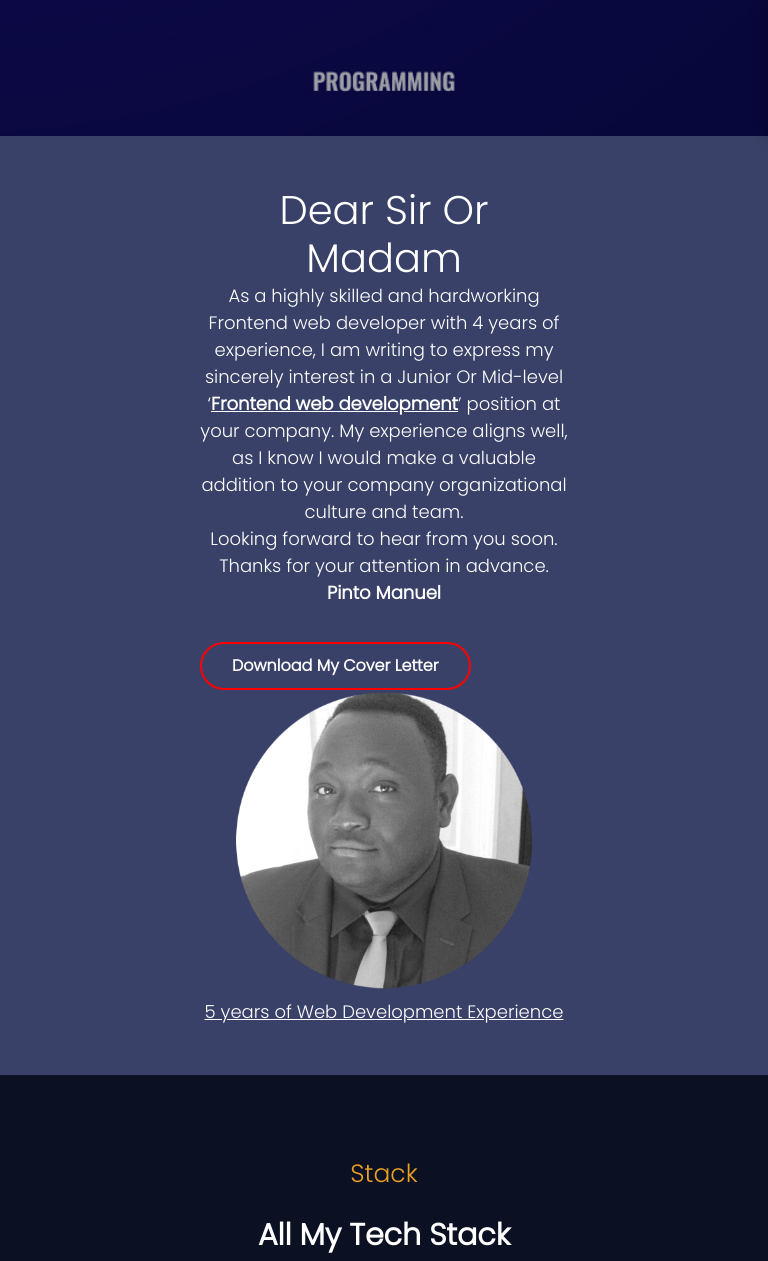
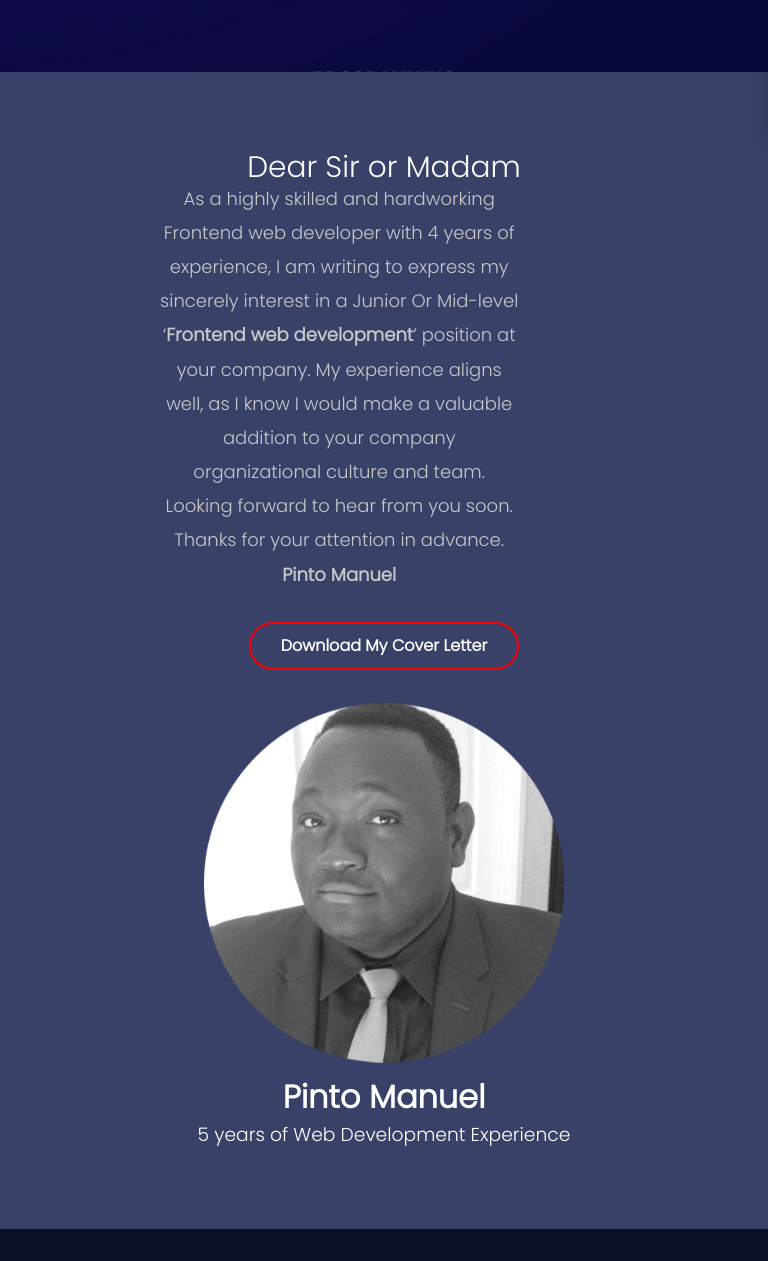
Before and after one commit to Pinto1232/Pinto1232myportfolio.gihub.com, a website: page index.html in a window 768 px wide. Shown: the part 664-1925 px from the top of the page. Drawn offline with Linux system fonts and the light colour scheme.

Commit message:
About us section is now responsive

```diff
--- a/css/style.css
+++ b/css/style.css
@@ -472,9 +472,55 @@ p {
 
 
 /*About section*/
-.about-section {
+
+.flex-container{
+    margin-top: -4em;
+}
+
+
+.my-descrition .container{
+    display: flex;
+    justify-content: space-between;
+    align-items: center;
     background-color: var(--dark-light);
+    padding: 5em 10em;
 }
+
+.item-description-text h3{
+    font-size: 53px;
+    text-decoration: none;
+}
+
+.item-description-text p{
+    font-size: 18px;
+    max-width: 80%;
+    line-height: 1.9;
+}
+
+.item-description-text a{
+    margin: 30px 0px;
+}
+
+.image-side-description img{
+    max-width: 30em;
+}
+
+.image-side-description h4{
+    text-align: center;
+    align-items: flex-end;
+    font-size: 2em;
+    font-weight: bold;
+}
+
+
+.image-side-description h3{
+    text-align: center;
+    align-items: flex-end;
+}
+
+
+
+
 
 .about-section .container{
     display: flex;
@@ -484,12 +530,6 @@ p {
    margin-top: -4em;
    margin: 0px 50px;
    padding:  50px 150px;
-}
-
-.about-section .text-description{
-    font-size: 18px;
-    color: #fff;
-    line-height: 1.5;
 }
 
 .about-section .text-greeting{
@@ -898,6 +938,20 @@ p {
 }
 
 
+
+
+@media only screen and (max-width: 1859px) and (min-width: 760px)  {
+    .stack .container-stack{
+        padding-top: 20px;
+        text-align: center;
+        flex-wrap: wrap;
+    }
+
+    .my-descrition .containerP{
+        flex-wrap: wrap;
+    }
+}
+
 @media(max-width: 768px){
     .logo img{
         display: none;
@@ -927,6 +981,37 @@ p {
         justify-content: space-between;
         flex-direction: column;
     }
+    .my-descrition .container{
+        flex-direction: column;
+        text-align: center;
+    }
+
+    .item-description-text h3{
+        line-height: 1;
+        font-size: 185%;
+        justify-content: space-around;
+        align-items: center;
+        text-align: center;
+    }
+
+    .item-description-text p{
+        text-align: center;
+        justify-content:space-between;
+        align-items: center;
+    }
+
+    .item-description-text btn-default{
+        display: inline-block;
+    }
+
+    .image-side-description img{
+        max-width: 100%;
+    }
+
+    .image-side-description h4{
+       max-width: 100%;
+       text-align: center;
+    }
 
     .portfolio-header{
         text-align: center;
@@ -935,11 +1020,6 @@ p {
     }
     .home-text h1{
        font-size: 200%;
-    }
-    .stack .container-stack{
-        flex-direction: column;
-        padding-top: 20px;
-        text-align: center;
     }
 
     .stack h1{
@@ -1000,13 +1080,7 @@ p {
         text-align: center;
         text-transform: capitalize;
     }
-    .about-section .text-description{
-        font-size: 18px;
-        color: #fff;
-        line-height: 1.5;
-        text-align: center;
-        line-height: 1.5;
-    }
+
 
     .about-section .text-greeting{
         text-align: center;
--- a/index.html
+++ b/index.html
@@ -54,39 +54,36 @@
     </section>
     <!-- home section end-->
 
-
     <!--About me section-->
-      <section class="about-section" id="about">
+    <section class="my-descrition flex-container" id="about">
         <div class="container">
-              <div class="about-description">
-                  <h3 class="top-greeting">Dear Sir or Madam</h3>
-                  <p class="text-description">
+            <div class="item-description-text">
+                <h3>Dear Sir or Madam</h3>
+                <p>
                     As a highly skilled and hardworking Frontend web developer with 4 years of experience, I am
-                    writing to express my sincerely interest in a Junior Or Mid-level ‘<strong class="typo">Frontend
+                    writing to express my sincerely interest in a Junior Or Mid-level ‘<strong>Frontend
                         web development</strong>’ position at
                     your company. My experience aligns well, as I know I would make a valuable addition to your
                     company organizational culture and team.
                 </p>
-
-                  <p class="text-greeting">
+                <p>
                     Looking forward to hear from you soon.
                 </p>
-
-                  <p class="greetings">
+                <p>
                     Thanks for your attention in advance.
                     <strong>Pinto Manuel</strong>
                 </p>
                 <a href="img/Cover-Letter.pdf" class="btn btn-default">Download my cover Letter</a>
             </div>
 
-              <div class="img-about">
-                  <img class="about-me-img" src="img/pinto.png" alt="about myself">
+            <div class="image-side-description">
+                <img class="about-img-icon" src="img/pinto.png" alt="about me">
+                <h4>Pinto Manuel</h4>
                 <h3>5 years of Web Development Experience</h3>
             </div>
         </div>
     </section>
     <!--End of about me section-->
-
 
 
 
```
Lines whose indentation alone changed are shown as unchanged.
